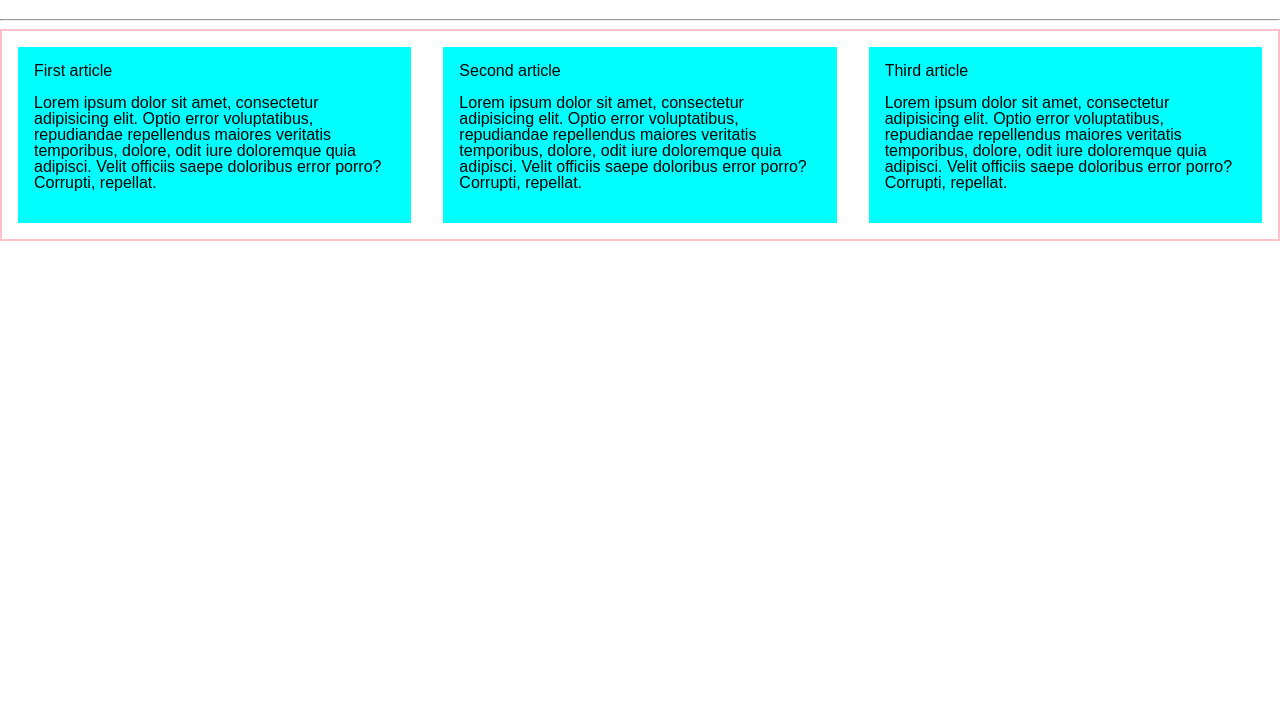
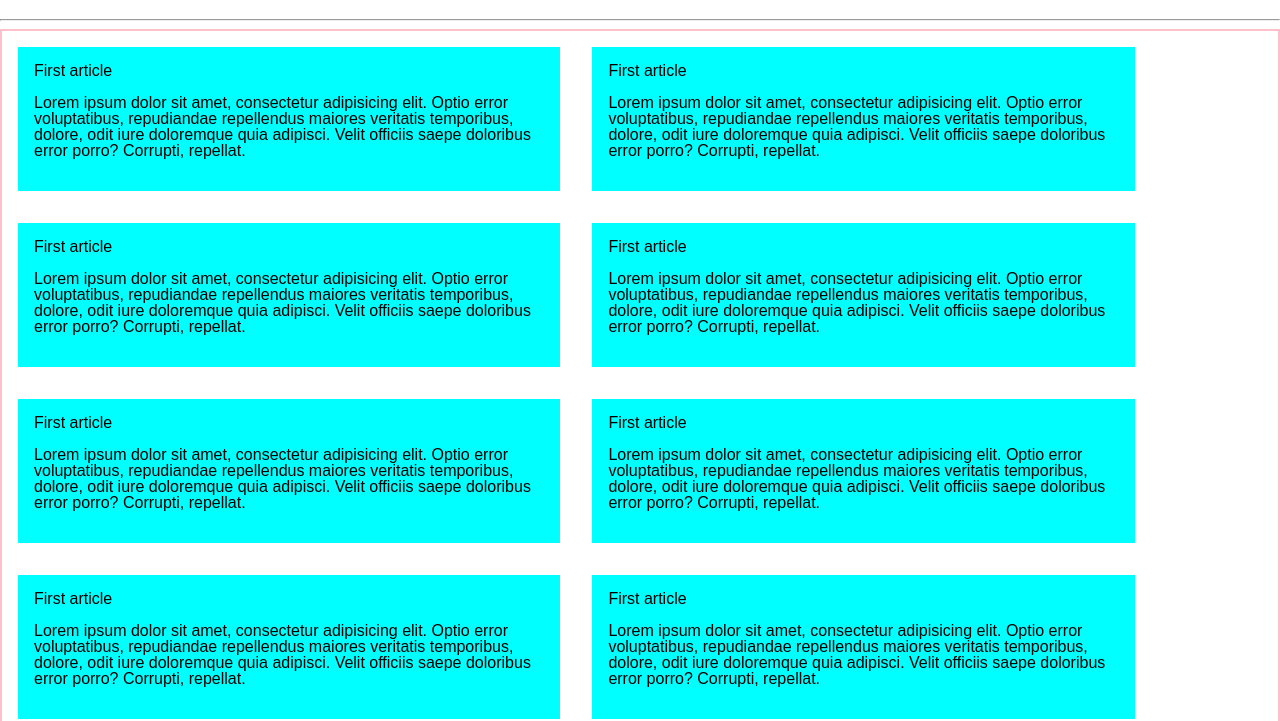
Before and after one commit to suncoast-devs/web-course-test-drive, a website: page simple-flexbox/public/index.html in a window 1280 px wide. Shown: the part 104-825 px from the top of the page. Drawn offline with Linux system fonts and the light colour scheme.

Commit message:
done for the evenign

```diff
--- a/profile-card/public/screen.css
+++ b/profile-card/public/screen.css
@@ -9,4 +9,17 @@ html {
 body {
   margin: 0;
   min-height: 100%;
+  background-color: beige;
+  display: flex;
+  justify-content: center;
+  align-items: center;
 }
+
+main {
+  width: 33%;
+  background-color: white;
+  border: 3px solid orange;
+  display: flex;
+  flex-direction: column;
+  justify-content: center;
+}
--- a/simple-flexbox/public/index.html
+++ b/simple-flexbox/public/index.html
@@ -11,6 +11,83 @@
     <h1 class="top-bar purple-background white-text">Sample flexbox example</h1>
     <hr />
     <section class="article-container">
+      <article>
+        <header>
+          First article
+        </header>
+        <p>
+          Lorem ipsum dolor sit amet, consectetur adipisicing elit. Optio error
+          voluptatibus, repudiandae repellendus maiores veritatis temporibus,
+          dolore, odit iure doloremque quia adipisci. Velit officiis saepe
+          doloribus error porro? Corrupti, repellat.
+        </p>
+      </article>
+      <article>
+        <header>
+          First article
+        </header>
+        <p>
+          Lorem ipsum dolor sit amet, consectetur adipisicing elit. Optio error
+          voluptatibus, repudiandae repellendus maiores veritatis temporibus,
+          dolore, odit iure doloremque quia adipisci. Velit officiis saepe
+          doloribus error porro? Corrupti, repellat.
+        </p>
+      </article>
+      <article>
+        <header>
+          First article
+        </header>
+        <p>
+          Lorem ipsum dolor sit amet, consectetur adipisicing elit. Optio error
+          voluptatibus, repudiandae repellendus maiores veritatis temporibus,
+          dolore, odit iure doloremque quia adipisci. Velit officiis saepe
+          doloribus error porro? Corrupti, repellat.
+        </p>
+      </article>
+      <article>
+        <header>
+          First article
+        </header>
+        <p>
+          Lorem ipsum dolor sit amet, consectetur adipisicing elit. Optio error
+          voluptatibus, repudiandae repellendus maiores veritatis temporibus,
+          dolore, odit iure doloremque quia adipisci. Velit officiis saepe
+          doloribus error porro? Corrupti, repellat.
+        </p>
+      </article>
+      <article>
+        <header>
+          First article
+        </header>
+        <p>
+          Lorem ipsum dolor sit amet, consectetur adipisicing elit. Optio error
+          voluptatibus, repudiandae repellendus maiores veritatis temporibus,
+          dolore, odit iure doloremque quia adipisci. Velit officiis saepe
+          doloribus error porro? Corrupti, repellat.
+        </p>
+      </article>
+      <article>
+        <header>
+          First article
+        </header>
+        <p>
+          Lorem ipsum dolor sit amet, consectetur adipisicing elit. Optio error
+          voluptatibus, repudiandae repellendus maiores veritatis temporibus,
+          dolore, odit iure doloremque quia adipisci. Velit officiis saepe
+          doloribus error porro? Corrupti, repellat.
+        </p>
+      </article>
+      <article>
+        <header>
+          First article
+        </header>
+        <p>
+          Lorem ipsum dolor sit amet, consectetur adipisicing elit. Optio error
+          voluptatibus, repudiandae repellendus maiores veritatis temporibus,
+          dolore, odit iure doloremque quia adipisci. Velit officiis saepe
+          doloribus error porro? Corrupti, repellat.
+        </p>
+      </article>
       <article>
         <header>
           First article
--- a/simple-flexbox/public/screen.css
+++ b/simple-flexbox/public/screen.css
@@ -15,6 +15,7 @@ body {
   border: 2px pink solid;
   display: flex;
   flex-direction: row;
+  flex-wrap: wrap;
 }
 
 .purple-background {
@@ -37,4 +38,5 @@ article {
   background-color: aqua;
   margin: 1rem;
   padding: 1rem;
+  width: 40%;
 }
```
Also changed, not shown: profile-card/public/index.html (+31 -5 lines).
